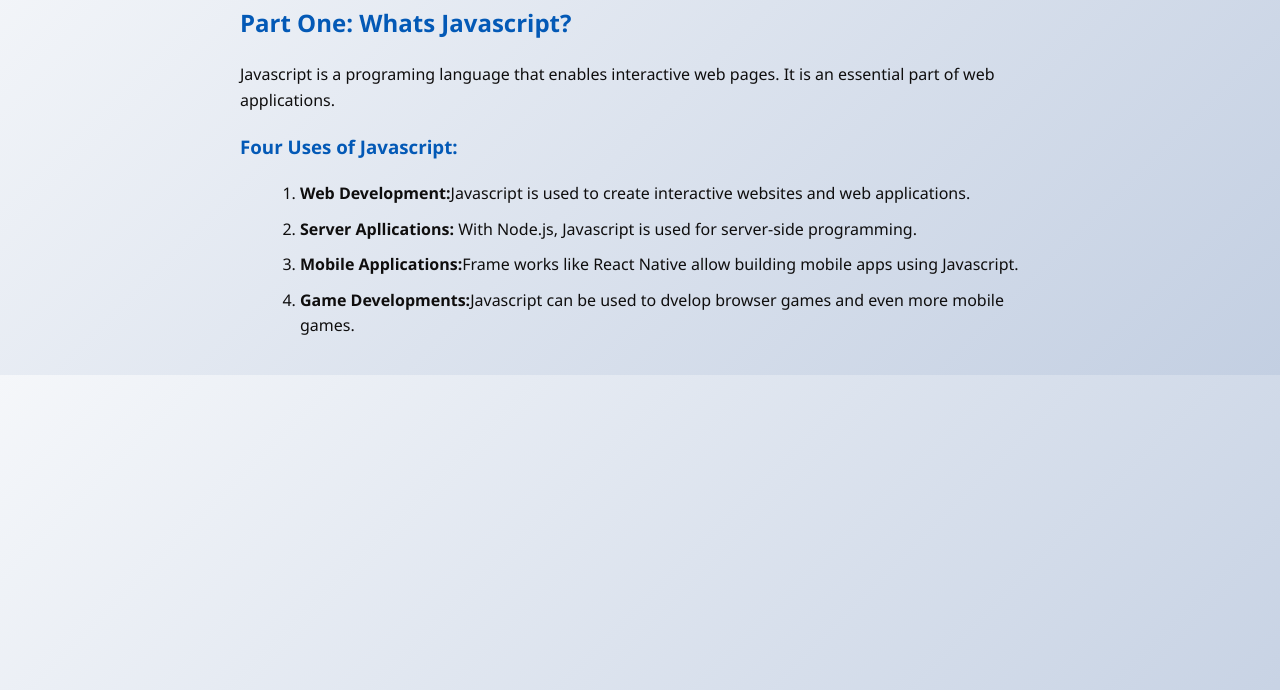
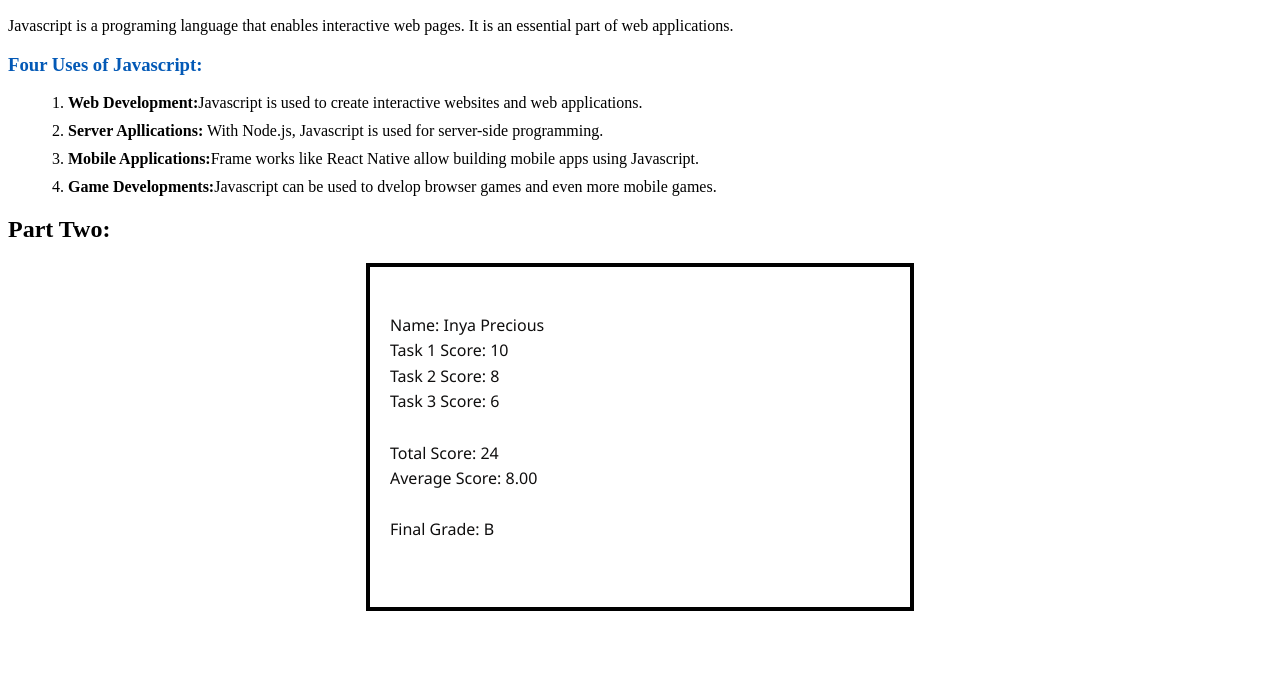
Before and after one commit to cloud29-svg/task5, a plain HTML site: page index.html in a window 1280 px wide. Shown: the part 110-800 px from the top of the page. Drawn offline with Linux system fonts and the light colour scheme.

Commit message:
last commit

```diff
--- a/index.html
+++ b/index.html
@@ -4,8 +4,9 @@
     <meta charset="UTF-8">
     <meta name="viewport" content="width=device-width, initial-scale=1.0">
     <title>Javascript Task</title>
+    <link rel="stylesheet" href="style.css">
 </head>
-<link rel="stylesheet" href="style.css">
+
 <body>
      <h1>Task 5: Javascript Basic</h1>
 
@@ -24,9 +25,13 @@
           </ol>
       </section>
 
+      <section>
+        <h2>Part Two: </h2>
+      </section>
 
 
-        <pre id="output"></pre>
+
+        <div class="output" id="output"></div>
       </section>
 <script src="script.js"></script>
 
--- a/script.js
+++ b/script.js
@@ -27,12 +27,18 @@ if (averageScore >= 9) {
 }
 
 // Step 4:Display Output
-console.log(` Student Name: ${internName}
-    Task Scores: ${taskOne}, ${taskTwo}, ${taskThree}
-    Average Score: ${roundedAverage}
-    Final Grade: ${grade}
+const outputText = `
+  Name: ${internName}
+  Task 1 Score: ${taskOne}
+  Task 2 Score: ${taskTwo}
+  Task 3 Score: ${taskThree}
 
-    `);
+  Total Score: ${totalScore}
+  Average Score: ${roundedAverage}
+
+  Final Grade: ${grade}
+`;
+document.getElementById("output").innerText = outputText;
 
     // Step 5: Feedback Message
     let feedback;
@@ -54,4 +60,5 @@ console.log(` Student Name: ${internName}
                             default:
                                 feedback = "No feedback available";
     }
-    console.log(`feedback:  ${feedback}`);
+    console.log(`feedback:  ${feedback}`
+);
--- a/style.css
+++ b/style.css
@@ -1,6 +1,4 @@
-body{
-    font-family: 'Segoe UI', Tahoma, Geneva, Verdana, sans-serif;
-    line-height: 1.6;
+line-height: 1.6;
     color: #0f0e0e;
     max-width: 800px;
     margin: 0 auto;
@@ -21,3 +19,14 @@ li{
 h3{
     color: #0359b6;
 }
+.output{
+    justify-self: center;
+    font-family: 'Segoe UI', Tahoma, Geneva, Verdana, sans-serif;
+    line-height: 1.6;
+    color: #0f0e0e;
+    width: 500px;
+    margin: 0 auto;
+    padding: 20px;
+    height:300px;
+    border: 4px solid black;
+}
```
